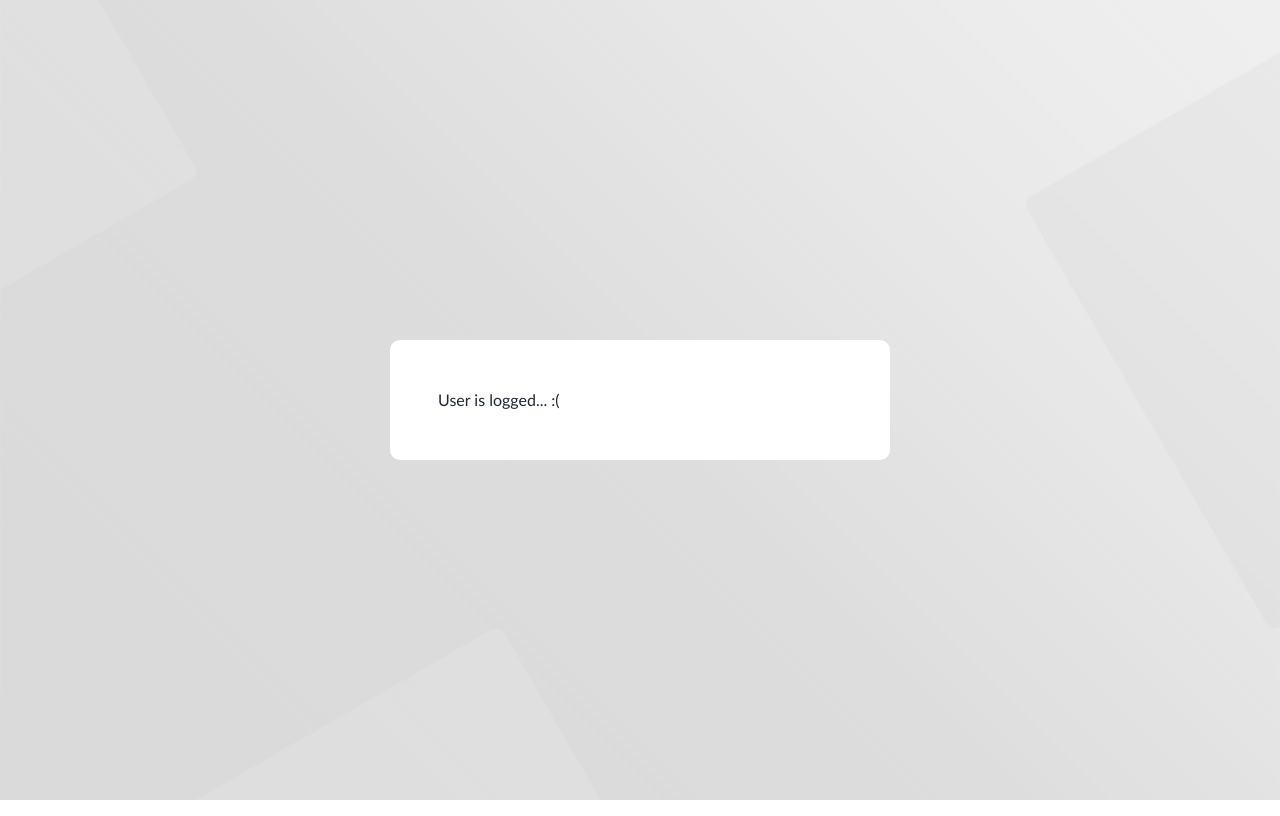
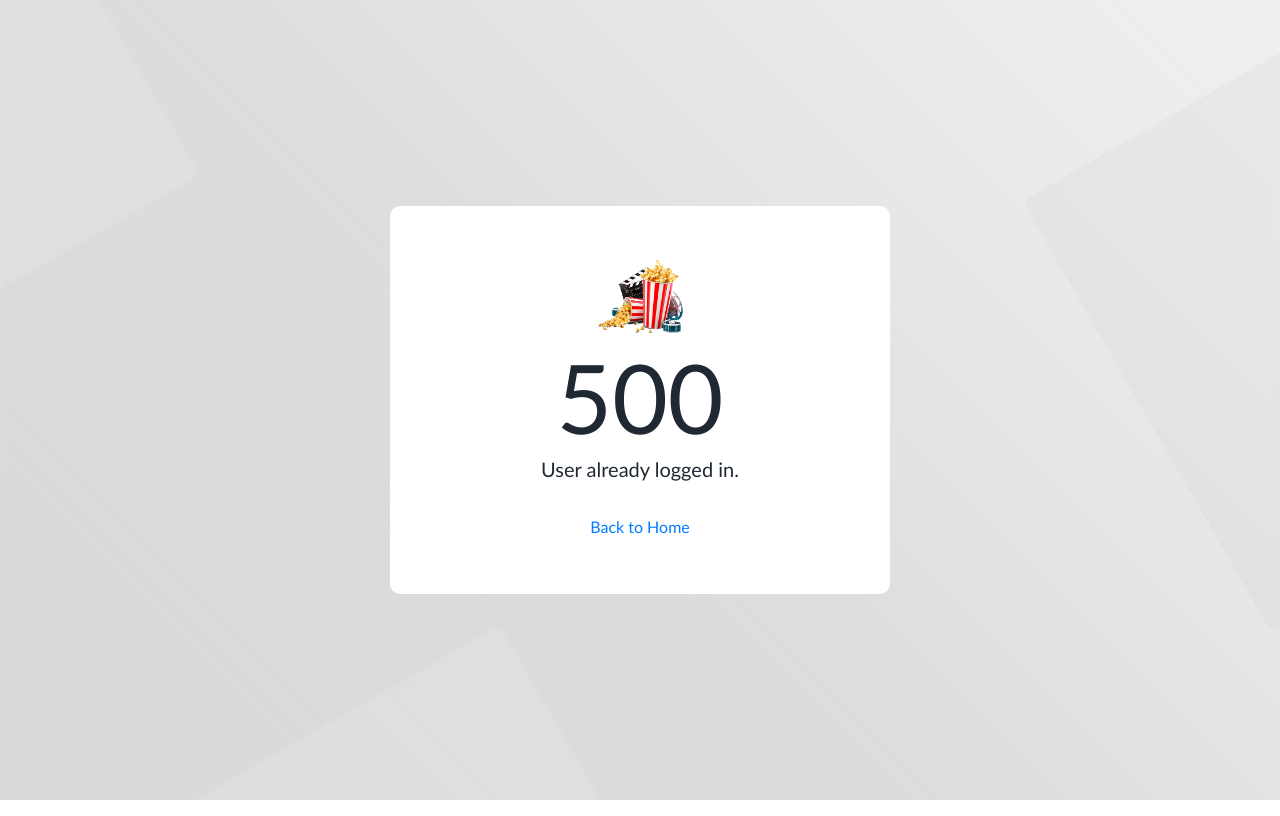
Before and after one commit to PedroGrilo/Random-PopCorn, a Django app: template Site/templates/sign_up.html in a window 1280 px wide. Run offline with Django 3.2, Linux system fonts and the light colour scheme; the template is opened without the code that fills it, so the values that code supplies are empty; a user stored in the database is signed in; some libraries are stand-ins or nearby versions.

Commit message:
:100:  Acabado
Page user already logged in updated.

```diff
--- a/Site/templates/sign_up.html
+++ b/Site/templates/sign_up.html
@@ -2,7 +2,7 @@
 {% load static %}
 {% block content %}
     <head>
-        <link rel="stylesheet" type="text/css" href="{% static "styles/account.css" %}">
+        <link rel="stylesheet" type="text/css" href="{% static "\styles/account.css" %}">
     </head>
 
     <form action="" method="post" autocomplete="off">
@@ -81,7 +81,18 @@
                             Already have an account? <a href="{% url 'login' %}" style="; padding-left:0.2em">Log in</a>
                         </div>
                     {% else %}
-                        User is logged... :(
+                        <div class="page-wrap d-flex flex-row align-items-center">
+                            <div class="container">
+                                <div class="row justify-content-center">
+                                    <div class="col-md-12 text-center">
+                                        <img src="{% static "img/logo.png" %}" width="120em">
+                                        <span class="display-1 d-block">500</span>
+                                        <div class="mb-4 lead">User already logged in.</div>
+                                        <a href="{% url 'index' %}" class="btn btn-link">Back to Home</a>
+                                    </div>
+                                </div>
+                            </div>
+                        </div>
                     {% endif %}
                     </div>
                 </div>
```
Also changed, not shown: Site/templates/login.html (+12 -1 lines), Site/db.sqlite3, Site/random_popcorn/media/account_image/1908015_859572624084364_9173381373577161774_n_ZHv2yhi.jpg (added), 4 other files.
